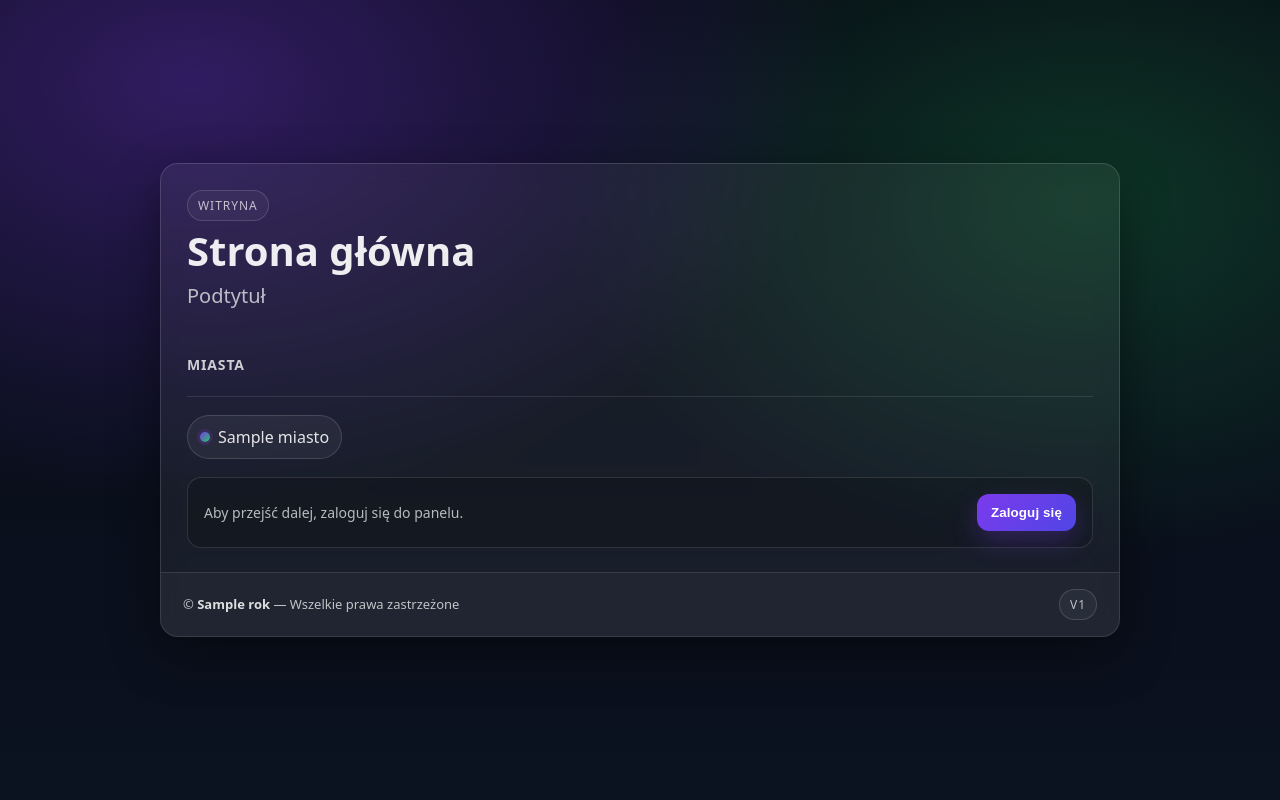
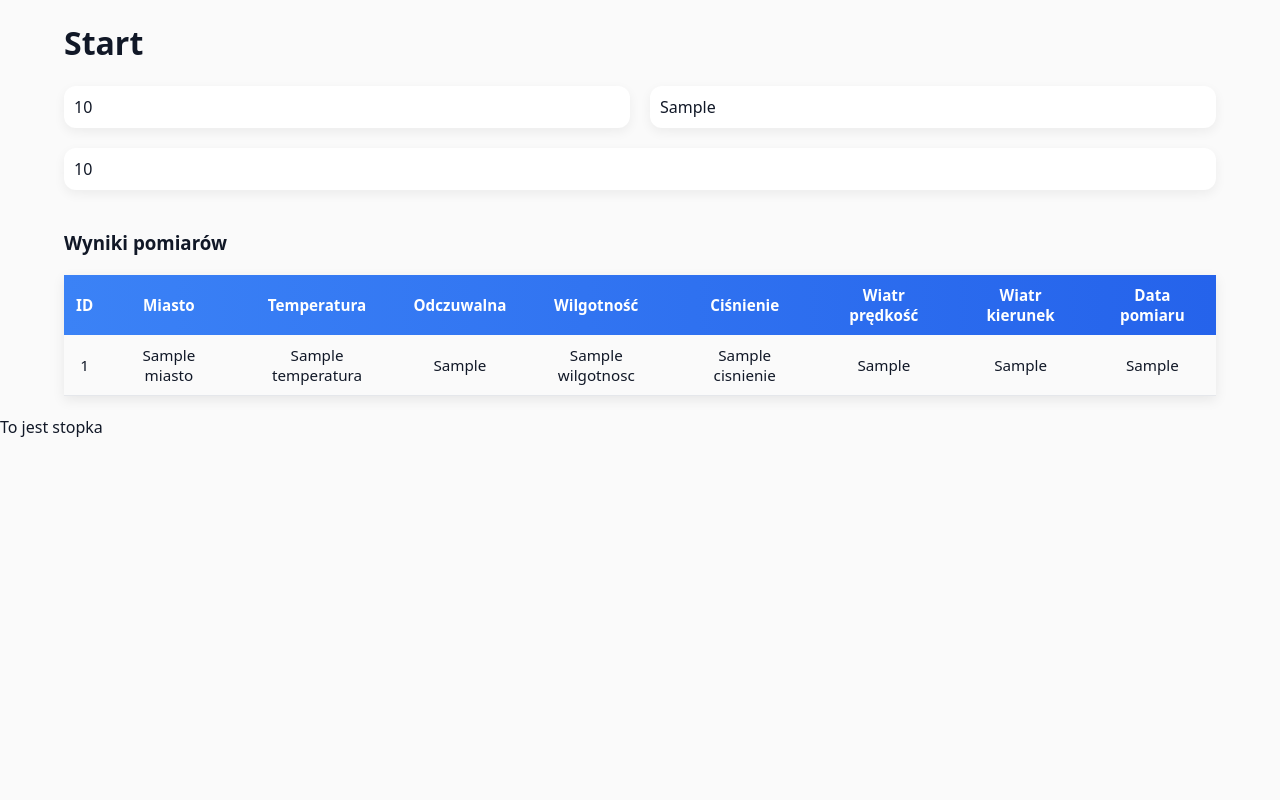
Before and after one commit to romarta/weather-app, a Flask app: template templates/index.html in a window 1280 px wide. Run offline with Flask 3, Linux system fonts and the light colour scheme; the template is opened without the code that fills it: most values are stand-ins (such as "Sample title", 1, 10 or a date in 2020).

Commit message:
dashboard-wykresy, tabela

```diff
--- a/app.py
+++ b/app.py
@@ -1,30 +1,112 @@
-from flask import Flask, render_template
-from datetime import datetime
+from flask import Flask, render_template, jsonify, request
+from services.mysql_db import all_weather_records, save_record
+import plotly.express as px
+import plotly.graph_objects as go
+import pandas as pd
 
 app = Flask(__name__)
 
+COMMON_LAYOUT = dict(
+    template="plotly_white",
+    hovermode="x unified",
+    margin=dict(l=40, r=40, t=60, b=40),
+    legend=dict(
+        orientation="h",
+        yanchor="bottom",
+        y=1.02,
+        xanchor="right",
+        x=1
+    ),
+    xaxis=dict(
+        showgrid=False,
+        title="Czas"
+    )
+)
+
 @app.route("/")
-def hello_world():
-    year = datetime.now().year
-    cities = ["Warszawa","Kraków", "Poznań"]
-    admin = True
+def home_page():
+
+    try:
+        weather = all_weather_records()
+    except Exception as e:
+        weather = []
+        print(e)
+
+    df = pd.DataFrame(weather)
+
+    temp_fig = px.line(
+        df,
+        x="data_pomiaru",
+        y="temperatura",
+        title="Temperatura"
+    )
+
+    humidity_fig = px.scatter(
+        df,
+        x="data_pomiaru",
+        y="wilgotnosc",
+        labels=["A","B"]
+    )
+
+    fig = go.Figure()
+
+    fig.add_trace(go.Bar(
+        x=df["data_pomiaru"],
+        y=df["temperatura"],
+        name="Temperatura rzeczywista"
+    ))
+    fig.add_trace(go.Bar(
+        x=df["data_pomiaru"],
+        y=df["odczuwalna_temperatura"],
+        name="Temperatura odczuwalna"
+    ))
+    fig.update_layout(
+        **COMMON_LAYOUT,
+        title="Porównanie temp. odczuwalnej i rzeczywistej",
+        xaxis_title="Czas",
+        yaxis_title="Temperatura"
+    )
+
+
     return render_template(
         "index.html",
-        rok=year,
-        miasta=cities,
-        admin=admin,
+        weather=weather,
+        temp_plot=temp_fig.to_html(full_html=False),
+        humidity_plot=humidity_fig.to_html(full_html=False),
+        temp_compare_plot= fig.to_html(full_html=False)
     )
 
-@app.route("/kontakt")
-def kontakt_page():
-    phone = "4654685463"
-    email = "firma@firma.pl"
-    return render_template(
-        "contact.html",
-        adres_email=email,
-        nr_telefonu=phone,
+@app.get("/health")
+def get_health():
+    return jsonify(
+        {
+            "message":"API Pogoda",
+            "version":"4.44"
+        }
     )
 
-@app.route("/wiadomosci/<title>")
-def news_page(title: str):
-    return f"Strona wiadomosci {title.capitalize()}"
+@app.get("/weather/all")
+def get_all_weather():
+    try:
+        data = all_weather_records()
+    except Exception as e:
+        data = []
+        print(e)
+
+    return jsonify({
+        "message": "Pobrano dane",
+        "status":200,
+        "data": data
+    })
+
+@app.post("/weather/create")
+def create_weather_record():
+    weather = request.json()
+
+    save_record(weather)
+
+    return jsonify({
+        "message": "Pobrano dane",
+        "status":200,
+        "data": weather
+    })
--- /dev/null
+++ b/static/style.css
@@ -0,0 +1,178 @@
+ * { box-sizing: border-box; }
+
+body{
+  margin: 0;
+  font-family: system-ui, -apple-system, Segoe UI, Roboto, Arial, sans-serif;
+  background: #fafafa;
+  color: #111827;
+}
+
+.screen {
+  width:90%;
+  min-width:320px;
+  max-width:1400px;
+  margin: 20px auto;
+}
+
+.topbar{
+  max-width: 1200px;
+  margin: 0 auto;
+  padding: 24px 16px 8px;
+}
+
+.topbar h1{
+  margin: 0;
+  font-size: 28px;
+  font-weight: 800;
+}
+
+.wrap{
+  max-width: 1200px;
+  margin: 0 auto;
+  padding: 16px;
+}
+
+/* siatka kafelków */
+.cards{
+  display: grid;
+  grid-template-columns: repeat(auto-fit, minmax(260px, 1fr));
+  gap: 28px;
+  align-items: start;
+}
+
+/* kafelek */
+.country-card{
+  background: #fff;
+  border-radius: 12px;
+  overflow: hidden;
+  box-shadow: 0 10px 25px rgba(0,0,0,0.08);
+  transition: transform .15s ease, box-shadow .15s ease;
+}
+
+.country-card:hover{
+  transform: translateY(-2px);
+  box-shadow: 0 14px 35px rgba(0,0,0,0.12);
+}
+
+/* flaga - zawsze taki sam rozmiar */
+.flag-box{
+  width: 100%;
+  height: 170px;           /* stała wysokość */
+  background: #f3f4f6;
+}
+
+.flag-box img{
+  width: 100%;
+  height: 100%;
+  object-fit: cover;       /* równe kafelki (może lekko kadrować) */
+  display: block;
+}
+
+/* dół kafelka */
+.card-body{
+  padding: 18px 20px 20px; /* padding od brzegu */
+  display: flex;
+  flex-direction: column;
+  gap: 10px;
+}
+
+/* nazwa kraju - wyrównana pozycja */
+.name{
+  margin: 0;
+  font-size: 20px;
+  font-weight: 800;
+  line-height: 1.2;
+
+  min-height: 48px;        /* trzyma równo tytuły */
+  display: -webkit-box;    /* ucięcie do 2 linii */
+  -webkit-line-clamp: 2;
+  -webkit-box-orient: vertical;
+  overflow: hidden;
+}
+
+/* wiersze z opisem */
+.row{
+  margin: 0;
+  font-size: 13px;
+  color: #374151;
+  line-height: 1.4;
+
+  display: -webkit-box;    /* ucięcie do 2 linii, żeby kafelki się nie rozjeżdżały */
+  -webkit-line-clamp: 2;
+  -webkit-box-orient: vertical;
+  overflow: hidden;
+}
+
+.label{
+  font-weight: 700;
+  color: #111827;
+}
+
+.value{
+  font-weight: 500;
+}
+
+/* link */
+.details{
+  margin-top: 8px;
+  align-self: flex-start;
+  text-decoration: none;
+  font-weight: 800;
+  color: #111827;
+  border-bottom: 2px solid transparent;
+  padding-bottom: 2px;
+}
+
+.details:hover{
+  border-bottom-color: #111827;
+}
+
+.weather-table {
+    width: 100%;
+    border-collapse: collapse;
+    margin-top: 20px;
+    font-size: 0.95rem;
+    box-shadow: 0 4px 12px rgba(0,0,0,0.08);
+}
+
+.weather-table thead {
+    background: linear-gradient(90deg, #3b82f6, #2563eb);
+    color: white;
+}
+
+.weather-table th,
+.weather-table td {
+    padding: 10px 12px;
+    text-align: center;
+}
+
+.weather-table tbody tr:nth-child(even) {
+    background-color: #f9fafb;
+}
+
+.weather-table tbody tr:hover {
+    background-color: #e0f2fe;
+    transition: background-color 0.2s ease;
+}
+
+.weather-table td {
+    border-bottom: 1px solid #e5e7eb;
+}
+
+.charts-grid {
+    display: grid;
+    grid-template-columns: repeat(2, 1fr);
+    gap: 20px;
+    margin-bottom: 40px;
+}
+
+.chart-card {
+    background: white;
+    padding: 10px;
+    border-radius: 12px;
+    box-shadow: 0 4px 12px rgba(0,0,0,0.06);
+}
+
+.chart-card.full {
+    grid-column: span 2;
+}
--- /dev/null
+++ b/templates/base.html
@@ -0,0 +1,22 @@
+<!DOCTYPE html>
+<html lang="en">
+<head>
+    <meta charset="UTF-8">
+    <title>Title</title>
+    <link rel="stylesheet" href="{{ url_for('static', filename='style.css') }}">
+</head>
+<body>
+
+<main class="screen">
+    {% block content %}
+    {% endblock %}
+</main>
+
+
+<footer>
+  To jest stopka
+</footer>
+
+<script src="{{ url_for('static', filename='js/main.js') }}"></script>
+</body>
+</html>
--- a/templates/index.html
+++ b/templates/index.html
@@ -1,276 +1,49 @@
-<!DOCTYPE html>
-<html lang="pl">
-<head>
-  <meta charset="UTF-8" />
-  <meta name="viewport" content="width=device-width, initial-scale=1" />
-  <title>Strona główna</title>
+{% extends "base.html" %}
 
-  <style>
-    :root{
-      --bg: #0b1220;
-      --card: rgba(255,255,255,.06);
-      --border: rgba(255,255,255,.14);
-      --text: rgba(255,255,255,.92);
-      --muted: rgba(255,255,255,.70);
-      --shadow: 0 18px 50px rgba(0,0,0,.45);
-      --radius: 18px;
+{% block content %}
+<h1>Start</h1>
 
-      --accent: #7c3aed;   /* fiolet */
-      --accent2: #22c55e;  /* zieleń */
-      --danger: #ef4444;
-    }
+<div class="charts-grid">
+    <div class="chart-card">{{ temp_plot | safe }}</div>
+    <div class="chart-card">{{ humidity_plot | safe }}</div>
+    <div class="chart-card full">{{ temp_compare_plot | safe }}</div>
+</div>
 
-    * { box-sizing: border-box; }
-    html, body { height: 100%; }
 
-    body{
-      margin: 0;
-      font-family: ui-sans-serif, system-ui, -apple-system, "Segoe UI", Roboto, Arial, "Noto Sans", "Liberation Sans", sans-serif;
-      color: var(--text);
-      background:
-        radial-gradient(1100px 700px at 15% 10%, rgba(124,58,237,.35), transparent 60%),
-        radial-gradient(900px 600px at 85% 25%, rgba(34,197,94,.22), transparent 60%),
-        linear-gradient(180deg, #070b14 0%, var(--bg) 100%);
-      display: grid;
-      place-items: center;
-      padding: 28px 16px;
-    }
+<h3>Wyniki pomiarów</h3>
+{% if weather and weather|length > 0 %}
+  <table class="weather-table">
+    <thead>
+      <tr>
+        <th>ID</th>
+        <th>Miasto</th>
+        <th>Temperatura</th>
+        <th>Odczuwalna</th>
+        <th>Wilgotność</th>
+        <th>Ciśnienie</th>
+        <th>Wiatr prędkość</th>
+        <th>Wiatr kierunek</th>
+        <th>Data pomiaru</th>
+      </tr>
+    </thead>
+    <tbody>
+      {% for r in weather %}
+        <tr>
+          <td>{{ r.id }}</td>
+          <td>{{ r.miasto }}</td>
+          <td>{{ r.temperatura }}</td>
+          <td>{{ r.odczuwalna_temperatura }}</td>
+          <td>{{ r.wilgotnosc }}</td>
+          <td>{{ r.cisnienie }}</td>
+          <td>{{ r.wiatr_predkosc }}</td>
+          <td>{{ r.wiatr_kierunek }}</td>
+          <td>{{ r.data_pomiaru }}</td>
+        </tr>
+      {% endfor %}
+    </tbody>
+  </table>
+{% else %}
+  <p>Brak danych do wyświetlenia.</p>
+{% endif %}
 
-    .container{
-      width: min(960px, 100%);
-      display: grid;
-      gap: 16px;
-    }
-
-    .card{
-      background: var(--card);
-      border: 1px solid var(--border);
-      border-radius: var(--radius);
-      box-shadow: var(--shadow);
-      backdrop-filter: blur(10px);
-      overflow: hidden;
-    }
-
-    header.hero{
-      padding: 26px 26px 22px;
-      display: grid;
-      gap: 8px;
-    }
-
-    .badge{
-      width: fit-content;
-      font-size: 12px;
-      letter-spacing: .08em;
-      text-transform: uppercase;
-      color: var(--muted);
-      border: 1px solid var(--border);
-      border-radius: 999px;
-      padding: 6px 10px;
-      background: rgba(255,255,255,.04);
-    }
-
-    h1{
-      margin: 0;
-      font-size: clamp(28px, 3.3vw, 40px);
-      line-height: 1.12;
-    }
-
-    h2{
-      margin: 0;
-      font-size: clamp(16px, 2vw, 20px);
-      color: var(--muted);
-      font-weight: 500;
-    }
-
-    main.content{
-      padding: 18px 26px 24px;
-      display: grid;
-      gap: 18px;
-    }
-
-    .section-title{
-      display: flex;
-      align-items: center;
-      justify-content: space-between;
-      gap: 12px;
-      margin-top: 6px;
-    }
-
-    .section-title h3{
-      margin: 0;
-      font-size: 14px;
-      letter-spacing: .06em;
-      text-transform: uppercase;
-      color: rgba(255,255,255,.78);
-      font-weight: 650;
-    }
-
-    .divider{
-      height: 1px;
-      background: rgba(255,255,255,.10);
-      margin: 4px 0 0;
-    }
-
-    /* Lista miast jako chipsy */
-    ul.cities{
-      list-style: none;
-      padding: 0;
-      margin: 0;
-      display: flex;
-      flex-wrap: wrap;
-      gap: 10px;
-    }
-
-    .city{
-      display: inline-flex;
-      align-items: center;
-      gap: 8px;
-      padding: 10px 12px;
-      border-radius: 999px;
-      border: 1px solid rgba(255,255,255,.14);
-      background: rgba(255,255,255,.05);
-      color: rgba(255,255,255,.88);
-      transition: transform .12s ease, background .12s ease, border-color .12s ease;
-      user-select: none;
-    }
-
-    .city::before{
-      content: "";
-      width: 10px;
-      height: 10px;
-      border-radius: 999px;
-      background: linear-gradient(135deg, var(--accent), var(--accent2));
-      box-shadow: 0 0 0 3px rgba(124,58,237,.18);
-    }
-
-    .city:hover{
-      transform: translateY(-1px);
-      background: rgba(255,255,255,.07);
-      border-color: rgba(255,255,255,.22);
-    }
-
-    /* Panel akcji */
-    .actions{
-      display: flex;
-      align-items: center;
-      justify-content: space-between;
-      gap: 12px;
-      padding: 16px;
-      border-radius: 14px;
-      border: 1px solid rgba(255,255,255,.12);
-      background: rgba(0,0,0,.18);
-    }
-
-    .actions .hint{
-      color: var(--muted);
-      font-size: 14px;
-      margin: 0;
-    }
-
-    .btn{
-      appearance: none;
-      border: 0;
-      cursor: pointer;
-      padding: 11px 14px;
-      border-radius: 12px;
-      color: white;
-      font-weight: 650;
-      letter-spacing: .01em;
-      background: linear-gradient(135deg, var(--accent), #4f46e5);
-      box-shadow: 0 10px 26px rgba(124,58,237,.28);
-      transition: transform .12s ease, filter .12s ease, box-shadow .12s ease;
-      white-space: nowrap;
-    }
-
-    .btn:hover{ transform: translateY(-1px); filter: brightness(1.05); }
-    .btn:active{ transform: translateY(0px); filter: brightness(.98); }
-
-    .admin{
-      padding: 12px 14px;
-      border-radius: 14px;
-      border: 1px solid rgba(34,197,94,.28);
-      background: rgba(34,197,94,.10);
-      color: rgba(235,255,242,.92);
-      display: flex;
-      align-items: center;
-      gap: 10px;
-      font-weight: 650;
-    }
-
-    .admin::before{
-      content: "✓";
-      display: inline-grid;
-      place-items: center;
-      width: 22px;
-      height: 22px;
-      border-radius: 8px;
-      background: rgba(34,197,94,.18);
-      border: 1px solid rgba(34,197,94,.35);
-      font-size: 14px;
-    }
-
-    footer.footer{
-      padding: 16px 22px;
-      display: flex;
-      justify-content: space-between;
-      align-items: center;
-      gap: 10px;
-      color: rgba(255,255,255,.72);
-      font-size: 13px;
-      border-top: 1px solid rgba(255,255,255,.10);
-      background: rgba(255,255,255,.03);
-    }
-
-    footer strong{
-      color: rgba(255,255,255,.85);
-      font-weight: 650;
-    }
-
-    /* Drobne RWD */
-    @media (max-width: 520px){
-      .actions{ flex-direction: column; align-items: stretch; }
-      .btn{ width: 100%; }
-      footer.footer{ flex-direction: column; align-items: flex-start; }
-    }
-  </style>
-</head>
-
-<body>
-  <div class="container">
-    <section class="card">
-      <header class="hero">
-        <div class="badge">Witryna</div>
-        <h1>Strona główna</h1>
-        <h2>Podtytuł</h2>
-      </header>
-
-      <main class="content">
-        <div class="section-title">
-          <h3>Miasta</h3>
-        </div>
-        <div class="divider"></div>
-
-        <ul class="cities">
-          {% for miasto in miasta %}
-            <li class="city">{{ miasto }}</li>
-          {% endfor %}
-        </ul>
-
-        {% if admin %}
-          <div class="admin">Witaj adminie</div>
-        {% else %}
-          <div class="actions">
-            <p class="hint">Aby przejść dalej, zaloguj się do panelu.</p>
-            <button class="btn" type="button">Zaloguj się</button>
-          </div>
-        {% endif %}
-      </main>
-
-      <footer class="footer">
-        <span>© <strong>{{ rok }}</strong> — Wszelkie prawa zastrzeżone</span>
-        <span class="badge">v1</span>
-      </footer>
-    </section>
-  </div>
-</body>
-</html>
+{% endblock %}
```
Also changed, not shown: services/mysql_db.py (+8 -0 lines), templates/contact.html (deleted, +0 -13 lines).
